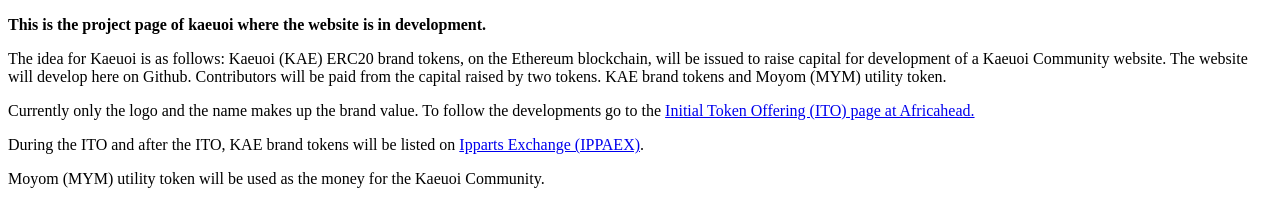
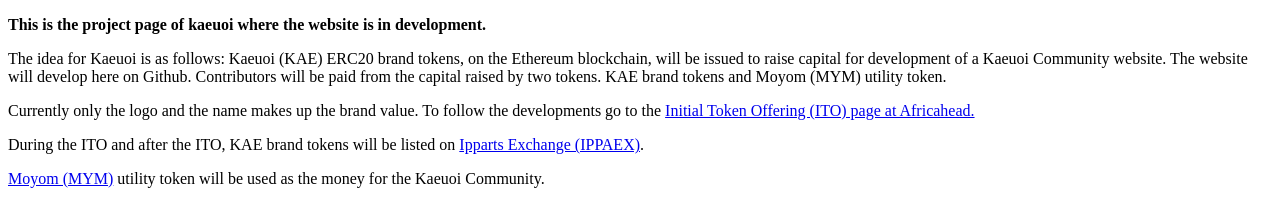
Before and after one commit to kaeuoi/kaeuoi.github.io, a plain HTML site: page index.html in a window 1280 px wide. Shown: the top 202 px of the page. Drawn offline with Linux system fonts and the light colour scheme.

Commit message:
Update index.html

```diff
--- a/index.html
+++ b/index.html
@@ -45,8 +45,8 @@
       </p>
 
       <p>
-        <a href"https://www.africahead.co.za/Africahead/Moyom.html">Moyom (MYM) utility token will be used as the money
-          for the Kaeuoi Community</a>.
+        <a href="https://www.africahead.co.za/Africahead/Moyom.html">Moyom (MYM)</a> utility token will be used as the money
+          for the Kaeuoi Community.
       </p>
 
 
```
